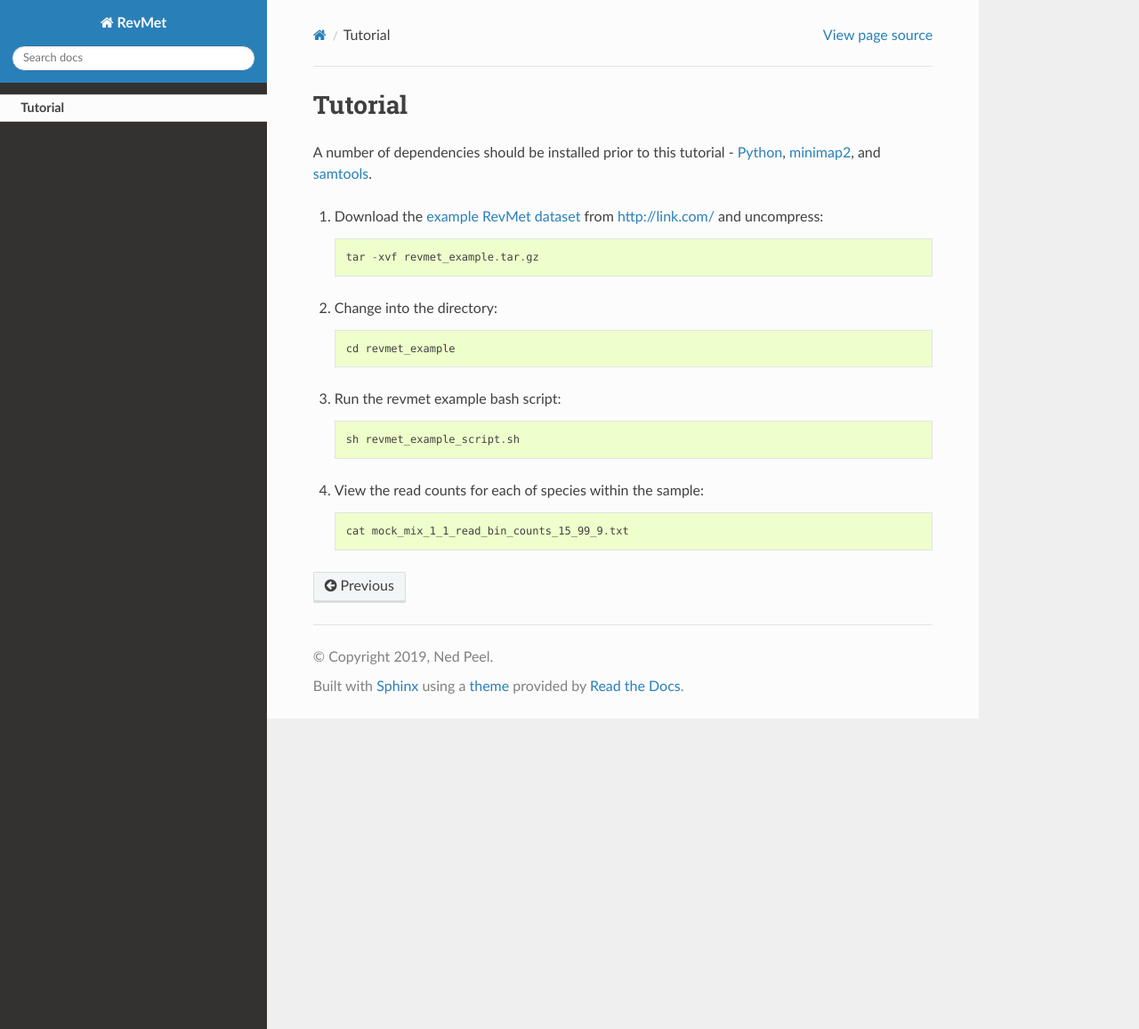
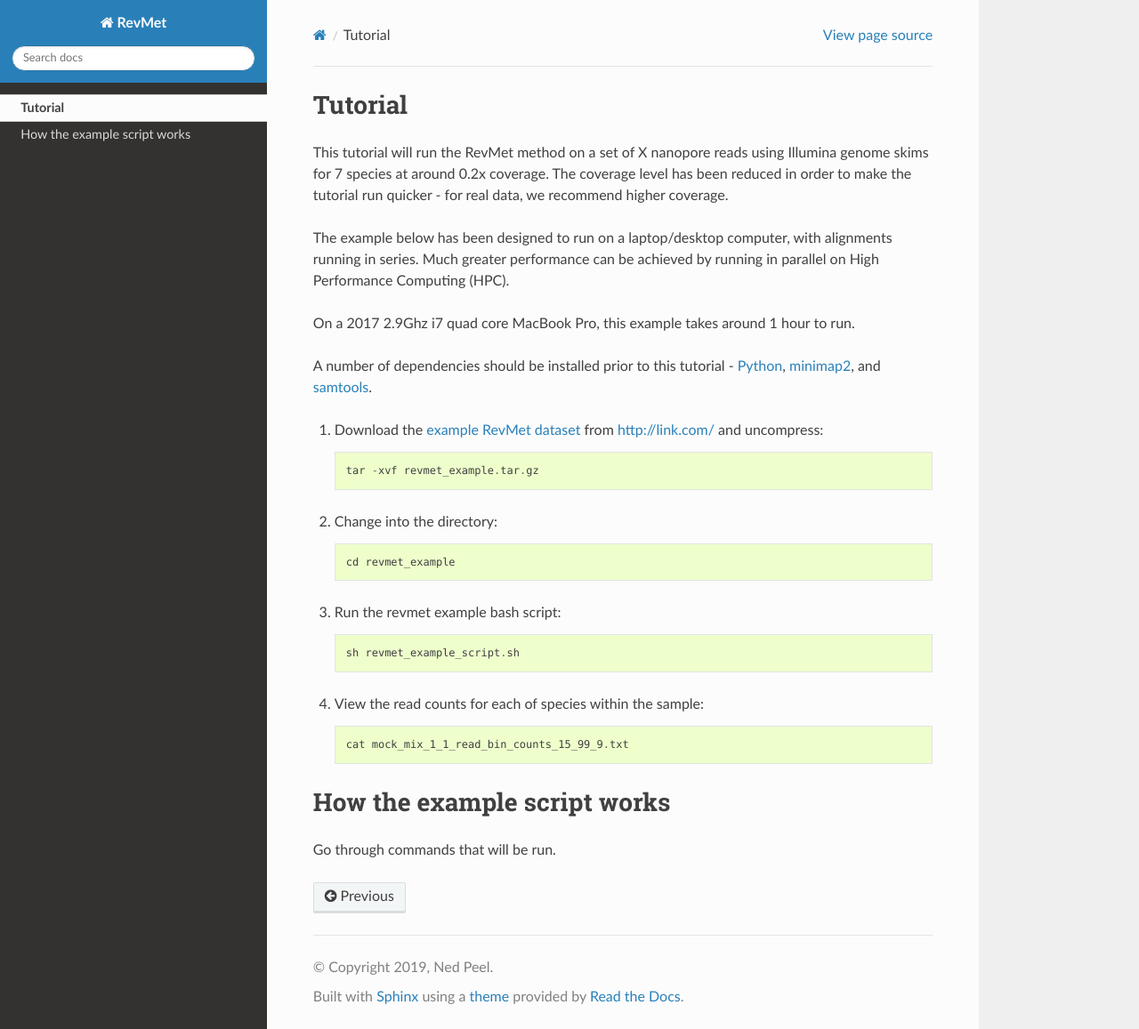
Before and after one commit to nedpeel/RevMet, a Sphinx documentation site: the page built from docs/tutorial.rst, in a window 1280 px wide and 1157 px high. Shown: the whole window at 89% size. Built offline with Sphinx 7.4.7 and the Read the Docs theme 2.0.0, drawn with Linux system fonts in a browser that asks for light colours.

Commit message:
Update tutorial.rst

```diff
--- a/docs/tutorial.rst
+++ b/docs/tutorial.rst
@@ -2,6 +2,12 @@
 
 Tutorial
 ========
+
+This tutorial will run the RevMet method on a set of X nanopore reads using Illumina genome skims for 7 species at around 0.2x coverage. The coverage level has been reduced in order to make the tutorial run quicker - for real data, we recommend higher coverage.
+
+The example below has been designed to run on a laptop/desktop computer, with alignments running in series. Much greater performance can be achieved by running in parallel on High Performance Computing (HPC).
+
+On a 2017 2.9Ghz i7 quad core MacBook Pro, this example takes around 1 hour to run.
 
 A number of dependencies should be installed prior to this tutorial -
 `Python <https://www.python.org/downloads/>`__, `minimap2 <https://github.com/lh3/minimap2>`__,
@@ -24,3 +30,8 @@
 #. View the read counts for each of species within the sample::
 
      cat mock_mix_1_1_read_bin_counts_15_99_9.txt
+
+How the example script works
+============================
+
+Go through commands that will be run.
```
